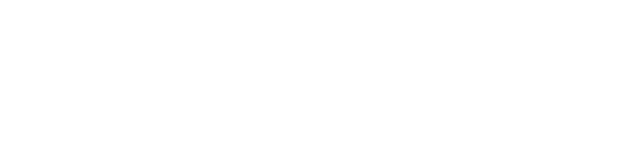
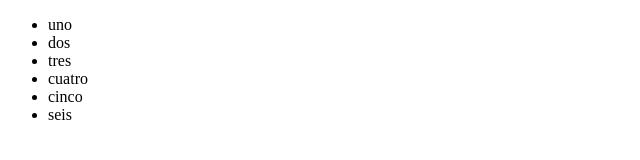
Before and after one commit to GiacomoFranco/LearningVue, a plain HTML site: page index.html in a window 1280 px wide. Shown: the whole page, without its empty margins (0-640 px from the left). Drawn offline with nearby package versions, Linux system fonts and the light colour scheme.

Commit message:
eliminando elemento del array desde el padre

```diff
--- a/index.html
+++ b/index.html
@@ -12,19 +12,43 @@
 <body>
 
     <div id="app">
-        <h1>{{texto}}</h1>
     </div>
 
     <script src="https://unpkg.com/vue@3/dist/vue.global.js"></script>
     <script>
         const app = Vue.createApp({
-            data() {
-                return {
-
+            data(){
+                return{
+                    items : ['uno', 'dos', 'tres','cuatro','cinco','seis']
+                }
+            },
+            methods: {
+                removeItems(i){
+                    this.items = this.items.filter((item, index) => index !== i)
                 }
             }
-        }).mount('#app')
+            ,
+            template: `
+            <ul>
+                <v-item
+                    v-for="(item, i) in items"
+                    v-bind:itemTransfer="item"
+                    @click="removeItems(i)"
+                />
+            </ul>
+            `
+        });
 
+        app.component('v-item', {
+            props: {
+                itemTransfer: String
+            },
+            template: `
+                <li>{{itemTransfer}}</li>
+            `
+        })
+
+        const vm = app.mount('#app')
     </script>
 </body>
 
```
